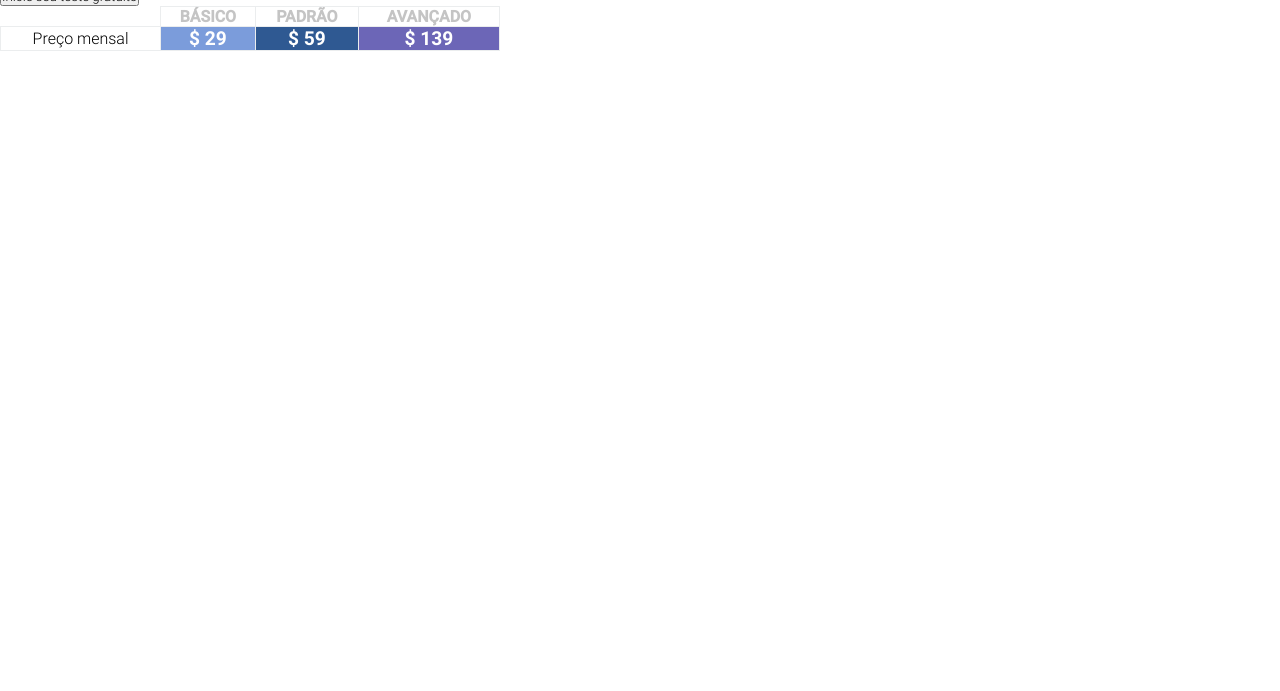
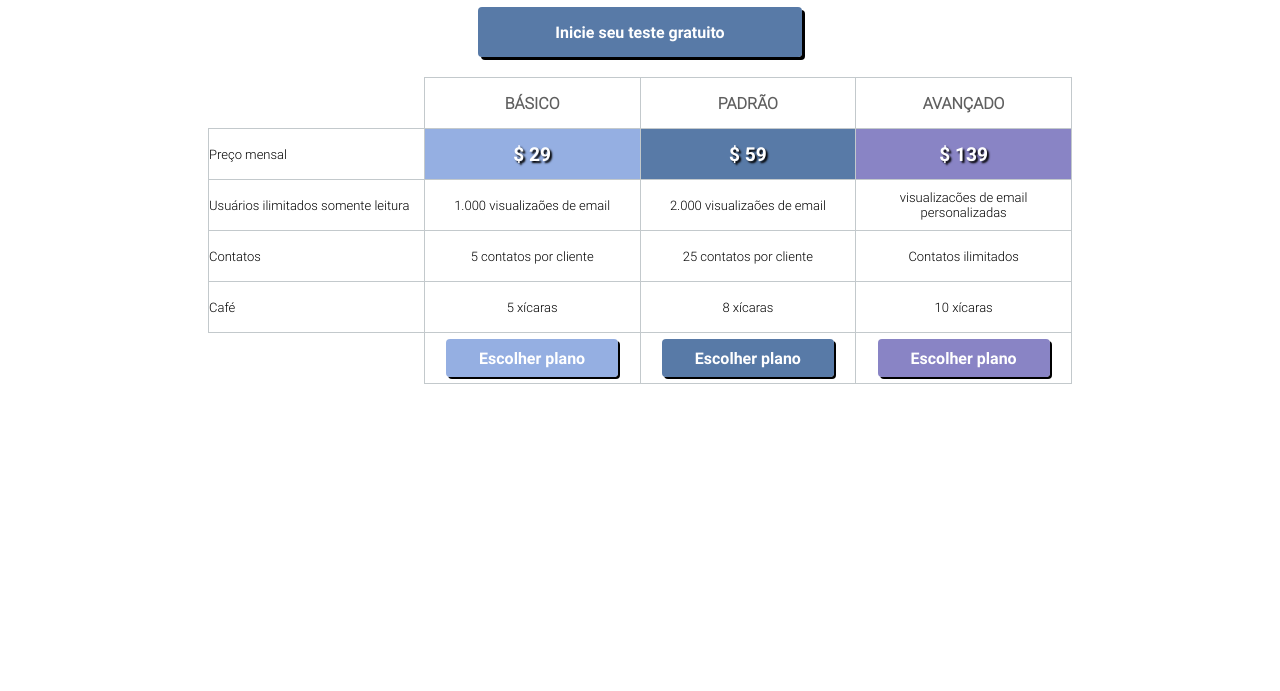
Before and after one commit to IgorGalvaoB/WebDevI, a plain HTML site: page mini-projeto01/TabelaDePrecos/index.html in a window 1280 px wide. Shown: the part 109-800 px from the top of the page. Drawn offline with Linux system fonts and the light colour scheme.

Commit message:
mini lab 01 feito

```diff
--- a/mini-projeto01/TabelaDePrecos/index.html
+++ b/mini-projeto01/TabelaDePrecos/index.html
@@ -11,15 +11,15 @@
 <body>
     <div id="container">
         <h1>
-            Tabela de Preços
+            Modelo de tabela de Preços
         </h1>
         <p>
             Lorem ipsum dolor sit amet, consectetur adipiscing elit. Integer massa ligula, suscipit non nunc sit amet,
-            facilisis lacinia tellus. Donec at auctor risus, eu fringilla velit. <br />
-            Morbi tempus condimentum nisi. Nam varius cursus purus, quis maximus felis dignissim et. Aliquam erat
-            volutpat. Praesent porttitor felis at felis rutrum bibendum at vitae leo. Maecenas nec lorem
+             <br />
+            Morbi tempus condimentum nisi. Nam varius cursus purus, quis maximus felis dignissim et.
+
         </p>
-        <button>
+        <button id="free-trial">
             Inicie seu teste gratuito
         </button>
         <table id="table">
@@ -39,11 +39,50 @@
             </thead>
             <tbody id="table-body">
                 <tr>
-                    <td>Preço mensal</td>
+                    <td class="table-header-2">Preço mensal</td>
                     <td>$ 29</td>
                     <td>$ 59</td>
                     <td>$ 139</td>
                 </tr>
+                <tr>
+                    <td class="table-header-2">Usuários ilimitados somente leitura</td>
+                    <td>1.000 visualizaões de email</td>
+                    <td>2.000 visualizaões de email</td>
+                    <td>visualizacões de email personalizadas</td>
+                </tr>
+                <tr>
+                    <td class="table-header-2">Contatos</td>
+                    <td>5 contatos por cliente</td>
+                    <td>25 contatos por cliente</td>
+                    <td>Contatos ilimitados</td>
+                </tr>
+                <tr>
+                    <td class="table-header-2">Café</td>
+                    <td >5 xícaras</td>
+                    <td>8 xícaras</td>
+                    <td>10 xícaras</td>
+                </tr>
+                <tr id="accept-plan">
+                    <td></td>
+                    <td>
+                        <button >
+                            Escolher plano
+                        </button>
+                    </td>
+                    <td>
+                        <button>
+                            Escolher plano
+                        </button>
+                    </td>
+                    <td>
+                        <button>
+                            Escolher plano
+                        </button>
+                    </td>
+
+
+                </tr>
+
             </tbody>
         </table>
     </div>
--- a/mini-projeto01/TabelaDePrecos/styles.css
+++ b/mini-projeto01/TabelaDePrecos/styles.css
@@ -18,33 +18,109 @@
 }
 #table{
     border-collapse: collapse;
-    width:500px;
+    width:80%;
+    margin:0 auto;
 }
 
-#table>tbody>tr>td:not(:first-child){
+#table>tbody>tr:first-child>td:not(:first-child){
     color:white;
     font-family: "roboto-B";
     font-size:larger;
+    width:25%;
+    text-shadow:2px 2px 2px rgba(0,0,0,1);
 
 }
-#table>tbody>tr>td:nth-child(n+2){
-    background-color: #7b9cdb;
+#table>tbody>tr:first-child>td:nth-child(2){
+    background-color: rgba(123, 156, 219,0.8);
+
 }
-#table>tbody>tr>td:nth-child(n+3){
-    background-color:#2f5992; ;
+#table>tbody>tr:first-child>td:nth-child(3){
+    background-color:rgba(47, 89, 146,0.8);
 }
-#table>tbody>tr>td:nth-child(n+4){
-    background-color:#6c66b7; ;
+#table>tbody>tr:first-child>td:nth-child(4){
+    background-color:rgba(108, 102, 183,0.8); ;
 }
 
-#table>thead>tr>th:first-child{
+#table>thead>tr:first-child>th:first-child{
     border:none;
+}
+td{
+    font-size: 13px;
 }
 th,td{
     text-align: center;
-    border:1px solid #ebedee;
+    border:1px solid #c3c9cc;
+    height: 50px;
 }
 th{
-    color:#c4c4c4;
-    font-family: "roboto-m";
+    color:#5f5f5f;
+    font-family: "roboto-l";
 }
+
+#accept-plan>td>button{
+    width: 80%;
+    height: 75%;
+    border-radius: 4px;
+    transition: 0.2s;
+    border:none;
+    color:white;
+    font-family: "roboto-B";
+    font-size: medium;
+    box-shadow:2px 2px 0px #000000;
+    cursor: pointer;
+}
+#accept-plan>td>button:active{
+    translate: 2px 2px;
+    box-shadow:0px 0px 3px rgba(0,0,0,0);
+}
+#accept-plan>td:nth-child(2)>button{
+    background-color: rgba(123, 156, 219,0.8);
+}
+#accept-plan>td:nth-child(3)>button{
+    background-color:rgba(47, 89, 146,0.8);
+}
+#accept-plan>td:nth-child(4)>button{
+    background-color:rgba(108, 102, 183,0.8); ;
+}
+#accept-plan>td:first-child{
+    border:none;
+}
+#table>tbody>tr>td:first-child{
+    text-align: start;
+}
+#container{
+    width:min(100vw, 1080px);
+    display:flex;
+    flex-direction: column;
+    margin:0 auto;
+}
+#free-trial{
+    width: 30%;
+    height: 50px;
+    border-radius: 4px;
+    transition: 0.2s;
+    border:none;
+    color:white;
+    font-family: "roboto-B";
+    font-size: medium;
+    box-shadow:3px 3px 0px #000000;
+    cursor: pointer;
+    margin: 0 auto;
+    margin-bottom:20px;
+    background-color: rgba(47, 89, 146,0.8);
+}
+#free-trial:active{
+    translate: 3px 3px;
+    box-shadow:0px 0px 3px rgba(0,0,0,0);
+}
+h1{
+    text-align: center;
+    font-family: "roboto-B";
+    color:rgb(108, 102, 183);
+    margin-top: 20px;
+}
+p{
+    text-align: center;
+    margin: 10px 0 10px 0 ;
+
+}
--- a/mini-projeto01/VariosEstilos/styles.css
+++ b/mini-projeto01/VariosEstilos/styles.css
@@ -30,8 +30,6 @@ th, td{
     width:min(100vw,800px);
     margin: auto;
     padding: 3px;
-
-
 }
 #header-ncenter{
     text-align: left;
```
